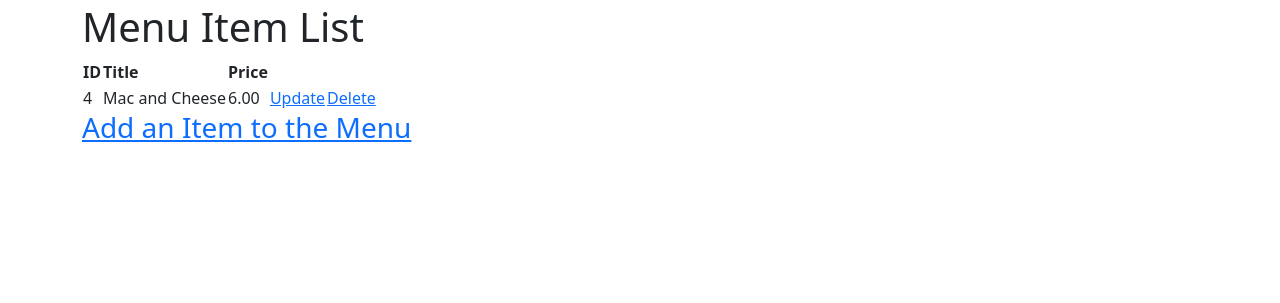
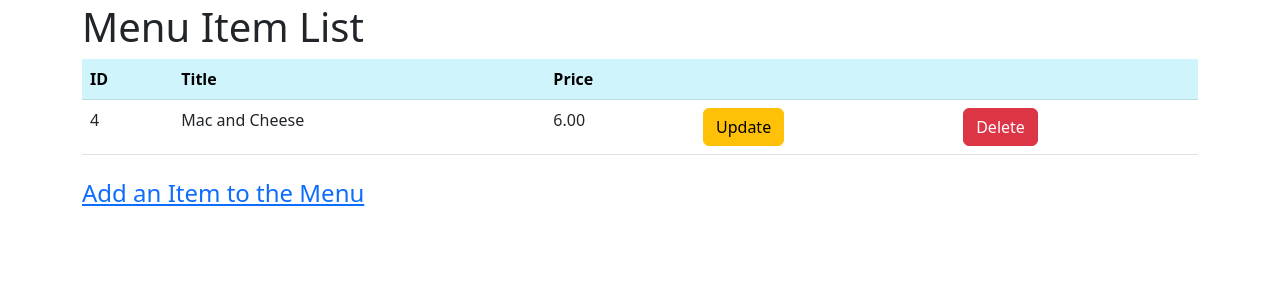
Before and after one commit to jjconway23/django_restaurant_app, a Django app: page /menu_item_list/ in a window 1280 px wide. Shown: the part 87-390 px from the top of the page. Run offline with Django 4.2, Linux system fonts and the light colour scheme; a user stored in the database is signed in; data comes from the database, SQL or seed files in the repository; both versions use the stored data as it was after the commit.

Commit message:
Add basic styling to the list pages

```diff
--- a/restaurant_application/django_restaurant/templates/django_restaurant/menu_item_create.html
+++ b/restaurant_application/django_restaurant/templates/django_restaurant/menu_item_create.html
@@ -12,6 +12,6 @@
 <form action="" method="POST">
     {% csrf_token %}
     {{ form.as_p }}
-    <input type="submit" value="Login">
+    <input type="submit" value="Submit">
 </form>
 {% endblock %}
--- a/restaurant_application/django_restaurant/templates/django_restaurant/menu_item_list.html
+++ b/restaurant_application/django_restaurant/templates/django_restaurant/menu_item_list.html
@@ -9,23 +9,25 @@
 
 {% block content %}
 <h1>Menu Item List</h1>
-<table>
-    <tr>
+<table class="table table-hover mb-4">
+    <tr class="table-info">
         <th>ID</th>
         <th>Title</th>
         <th>Price</th>
+        <th></th>
+        <th></th>
     </tr>
     {% for item in object_list %}
     <tr>
         <td>{{item.id}}</td>
         <td>{{item.title}}</td>
         <td>{{item.price}}</td>
-        <td><a href="{% url 'menu_item_update' item.id %}">Update</a></td>
-        <td><a href="{% url 'menu_item_delete' item.id %}">Delete</a></td>
+        <td><a class="btn btn-warning" href="{% url 'menu_item_update' item.id %}">Update</a></td>
+        <td><a class="btn btn-danger" href="{% url 'menu_item_delete' item.id %}">Delete</a></td>
     </tr>
     {% empty %}
     <tr><p>You have not added a menu item yet</p></tr>
     {% endfor %}
 </table>
-<h3><a href="{% url 'menu_item_create'%}">Add an Item to the Menu</a></h3>
+<h4 class="mt-4"><a href="{% url 'menu_item_create'%}">Add an Item to the Menu</a></h4>
 {% endblock %}
```
Also changed, not shown: restaurant_application/django_restaurant/templates/django_restaurant/ingredients_list.html (+5 -5 lines), restaurant_application/db.sqlite3.
